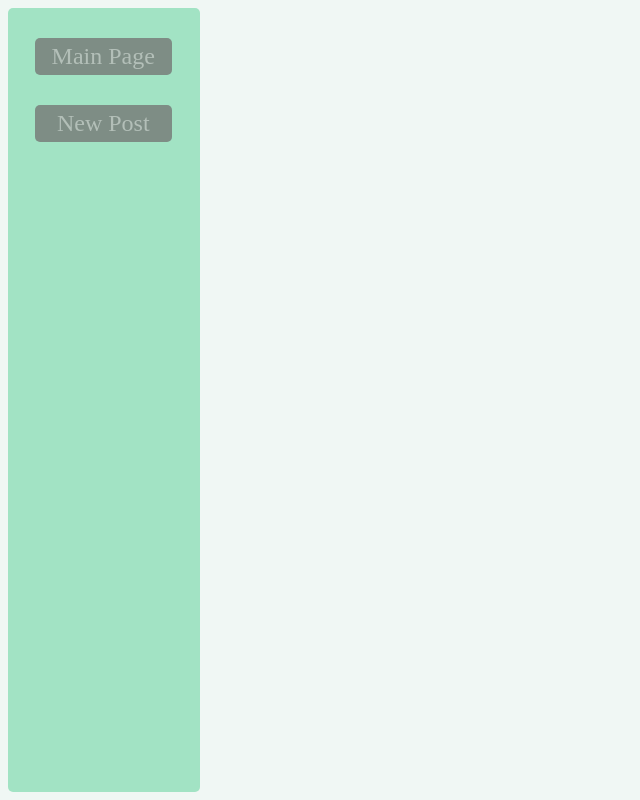
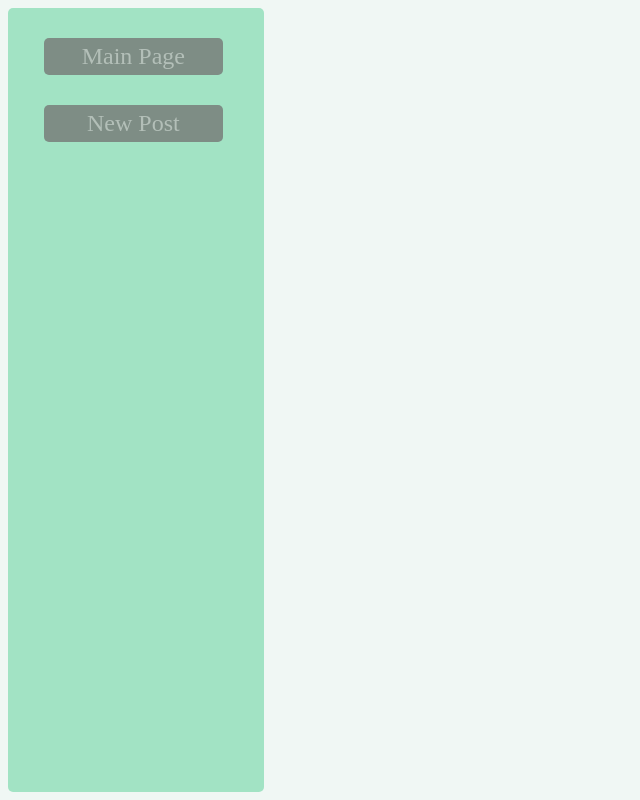
Before and after one commit to MeGodzillaUDead/blogz, a Flask app: page /blog in a window 1280 px wide. Shown: the whole page, without its empty margins (0-640 px from the left). Run offline with Flask 2, Linux system fonts and the light colour scheme; data that the repository does not hold is empty.

Commit message:
made left wider and right narrower by 5% respectively

```diff
--- a/static/style.css
+++ b/static/style.css
@@ -7,14 +7,14 @@ body {
 	background-color: #a2e3c4;
 	border-radius: 5px;
 	float: left;
-	width: 15%;
+	width: 20%;
 	height: 98%;
 	position: fixed;
 	}
 
 .right {
 	float: right;
-	width: 80%;
+	width: 75%;
 	}
 
 a:link, a:visited {
```
